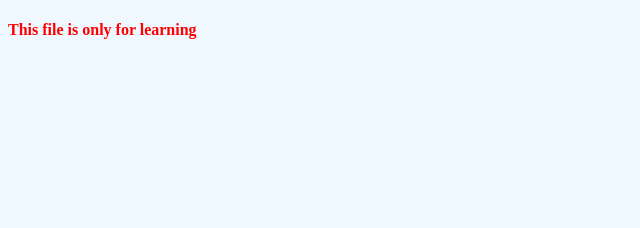
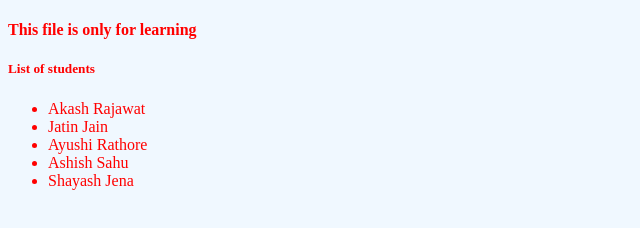
Before and after one commit to jatinjain001/Githubdemo, a plain HTML site: page index.html in a window 1280 px wide. Shown: the whole page, without its empty margins (0-640 px from the left). Drawn offline with Linux system fonts and the light colour scheme.

Commit message:
Students added

```diff
--- a/index.html
+++ b/index.html
@@ -9,5 +9,13 @@
 </head>
 <body>
     <h4>This file is only for learning </h4>
+    <h5>List of students</h5>
+    <ul>
+        <li>Akash Rajawat</li>
+        <li>Jatin Jain</li>
+        <li>Ayushi Rathore</li>
+        <li>Ashish Sahu </li>
+        <li>Shayash Jena </li>
+    </ul>
 </body>
 </html>
```
